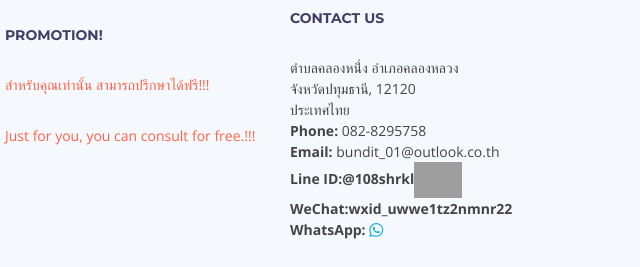
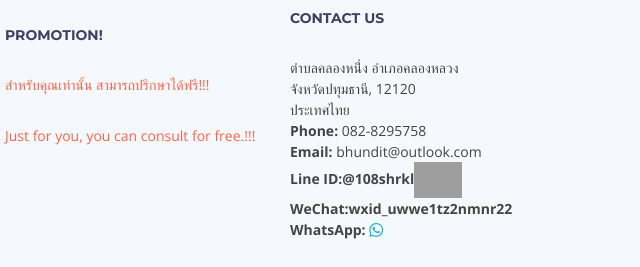
Before and after one commit to bhundit/compower.github.io, a plain HTML site: page index.html in a window 1280 px wide. Shown: the part 4304-4571 px from the top of the page, 77-717 px from the left. Drawn offline with nearby package versions, Linux system fonts and the light colour scheme; grey boxes are pictures that could not be loaded.

Commit message:
Update index.html

```diff
--- a/index.html
+++ b/index.html
@@ -931,7 +931,7 @@
                     จังหวัดปทุมธานี, 12120<br>
                     ประเทศไทย <br>
                     <strong>Phone:</strong> 082-8295758<br>
-                    <strong>Email:</strong> bundit_01@outlook.co.th<br>
+                    <strong>Email:</strong> bhundit@outlook.com<br>
                     <strong>Line ID:@108shrkl</strong><a href="https://lin.ee/JJxH9Ze" target="_black"><img src="https://scdn.line-apps.com/n/line_add_friends/btn/th.png" alt="เพิ่มเพื่อน" height="36" border="0"></a> <br>
                     <strong>WeChat:wxid_uwwe1tz2nmnr22</strong> <br>
                     <strong>WhatsApp:</strong> <a href="https://wa.me/message/VAULNVB53LQ7M1"target="_black" class="whatsapp"><i class="bi bi-whatsapp"></i></a><br>
```
